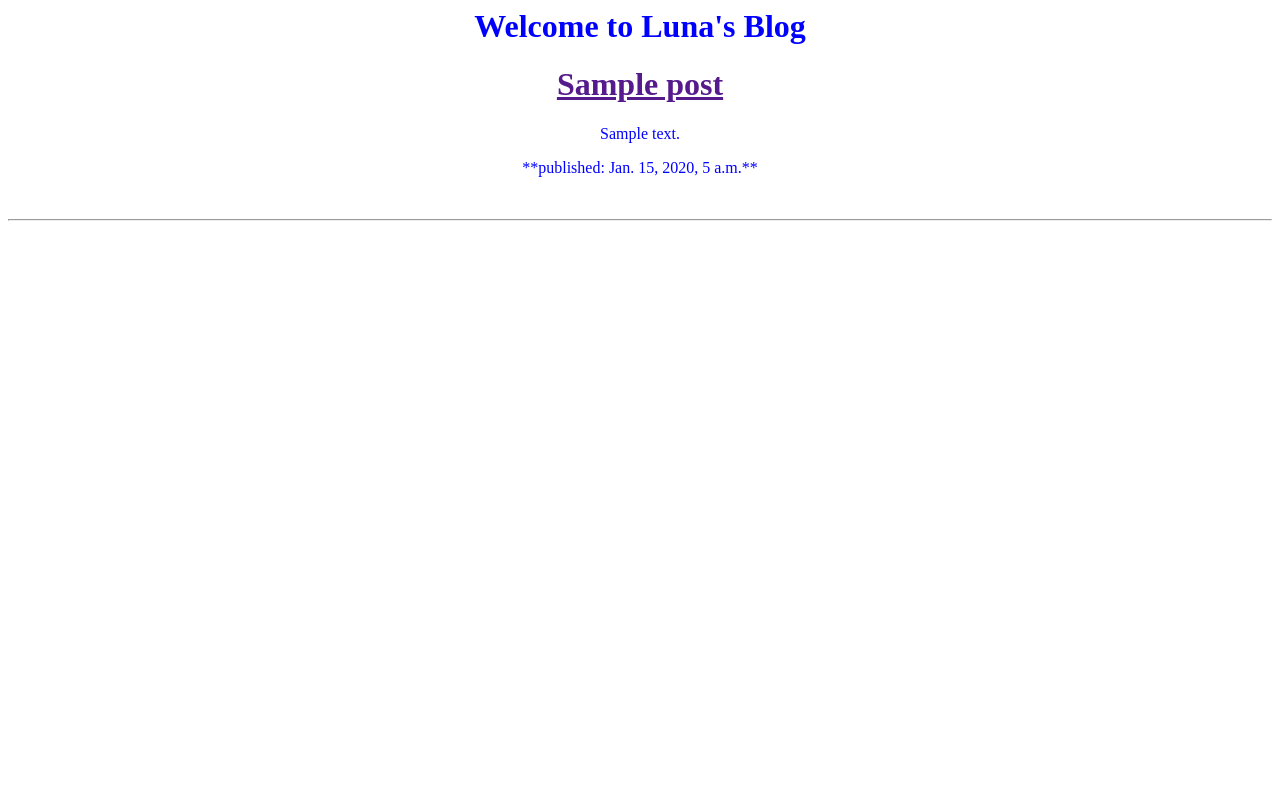
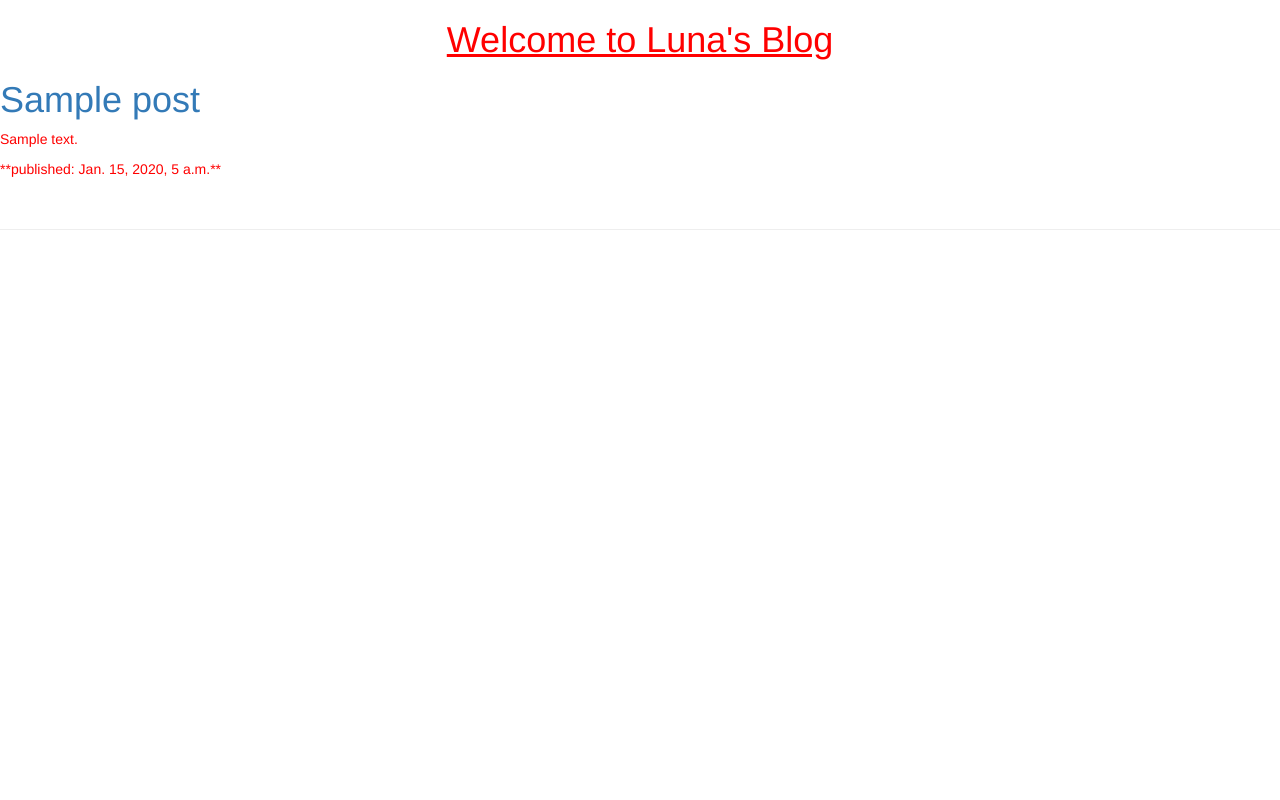
Before and after one commit to Lookuptothemoon/my-first-blog, a Django app: template blog/templates/blog/post_list.html in a window 1280 px wide. Run offline with Django 3.2, Linux system fonts and the light colour scheme; the template is opened without the code that fills it: values that come from a table or form of the project are taken from there, others are empty; tables that the repository leaves empty hold one stand-in row (values such as "Sample post"); some libraries are stand-ins or nearby versions.

Commit message:
I added a statis CSS file.

```diff
--- /dev/null
+++ b/blog/static/css/blog.css
@@ -0,0 +1,8 @@
+body {
+	color: red;
+}
+
+#title {
+	text-align: center;
+	text-decoration: underline;
+}
--- a/blog/templates/blog/post_list.html
+++ b/blog/templates/blog/post_list.html
@@ -1,24 +1,24 @@
+{% load staticfiles %}
 <html>
+
+<!--This is the beginning of the head-->
 	<head>
 		<title>Luna's Blog</title>
-		<style type="text/css">
-			body {
-				color: blue;
-				text-align: center;
-			}
-		</style>
+		<link rel="stylesheet" href="//maxcdn.bootstrapcdn.com/bootstrap/3.2.0/css/bootstrap.min.css">
+		<link rel="stylesheet" href="//maxcdn.bootstrapcdn.com/bootstrap/3.2.0/css/bootstrap-theme.min.css">
+		<link rel="stylesheet" href="{% static 'css/blog.css' %}">
 	</head>
+<!--This is the end of the head-->
 
-
-
+<!--This is the beginning of the body of the HTML webpage-->
 	<body>
-		<div>
+		<div id="title">
 			<p><h1>Welcome to Luna's Blog</h1></p>
 		</div>
 
 		{% for post in posts %}
 			<div>
-				<h1><a href="">{{post.title}}</a></h1>
+				<h1><a href="http://tutorial.djangogirls.org/en/">{{post.title}}</a></h1>
 				<p>{{post.text|linebreaks}}</p>
 				<p>**published: {{post.published_date}}**</p>
 				<br><hr><br><br>
@@ -26,7 +26,6 @@
 		{% endfor %}
 
 	</body>
-
-
+<!--This is the end of the body of the HTML webpage-->
 
 </html>
```
